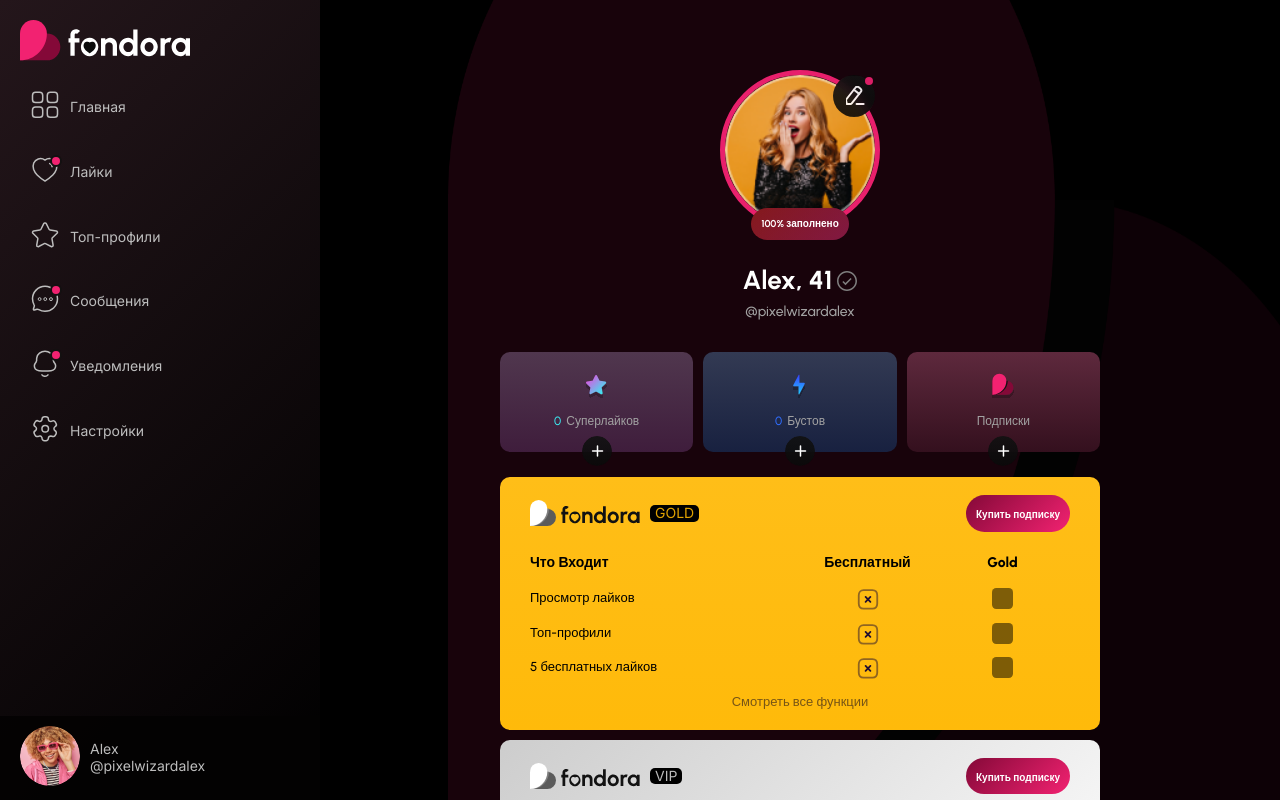
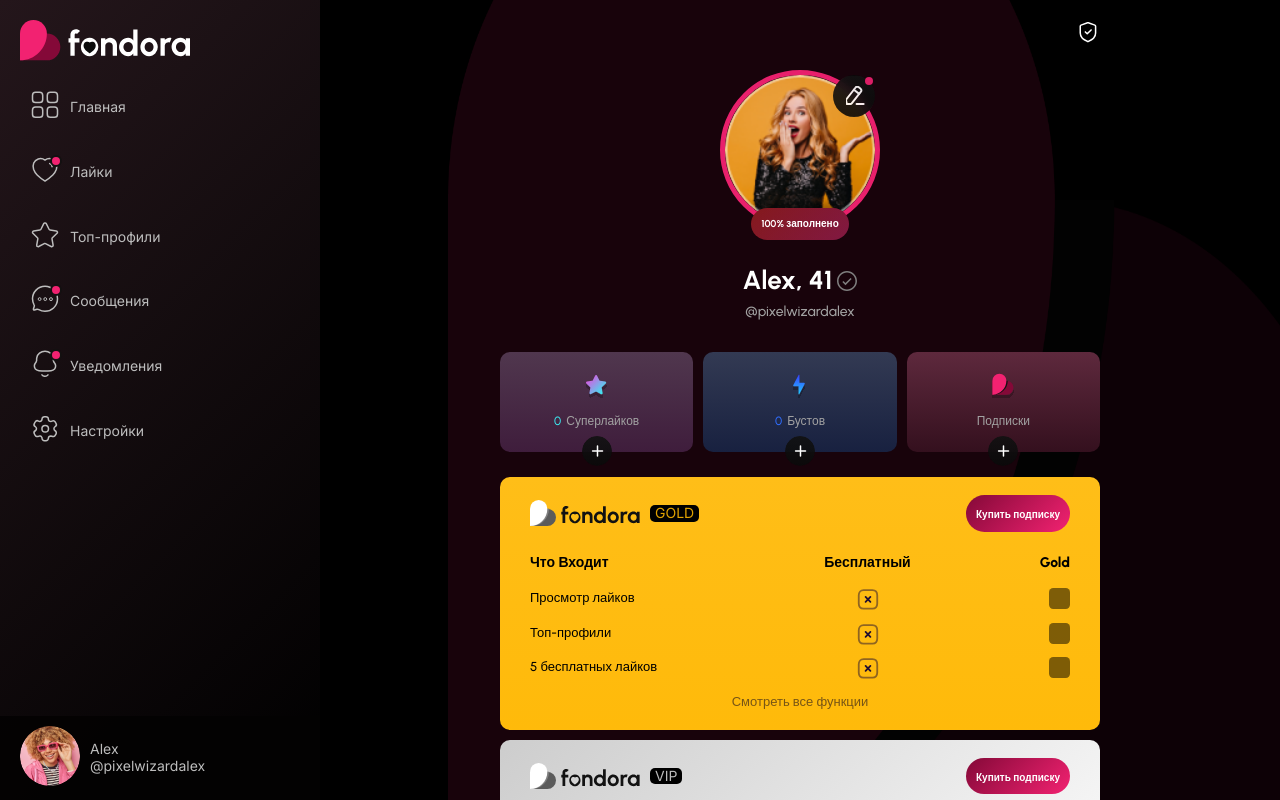
Before and after one commit to dmitryfrontender/fondora, a React (Create React App) app: page /my-profile in a window 1280 px wide. Built offline with nearby package versions, Linux system fonts and the light colour scheme.

Commit message:
63,64,65,67 + build

```diff
--- a/src/components/Modals/Protect/ProtectModal.scss
+++ b/src/components/Modals/Protect/ProtectModal.scss
@@ -15,7 +15,7 @@
 			gap: 10px;
 			.item {
 				display: flex;
-				align-items: center;
+				align-items: flex-start;
 				justify-content: flex-start;
 				position: relative;
 				border-radius: 20px;
--- a/src/components/Modals/Protect/ProtectModal.tsx
+++ b/src/components/Modals/Protect/ProtectModal.tsx
@@ -31,7 +31,7 @@
 				<div className='itemWrapper'>
 					<div className='item'>
 						<div className='img'>
-							<SVGIcon name='deleteBtn' size={25} />
+							<SVGIcon name='deleteBtn' size={20} />
 						</div>
 						<div className='description'>
 							<div className='main'>
@@ -49,7 +49,7 @@
 						}}
 					>
 						<div className='img'>
-							<SVGIcon name='unAvailableBtn' size={25} />
+							<SVGIcon name='unAvailableBtn' size={20} />
 						</div>
 						<div className='description'>
 							<div className='main'>
@@ -67,7 +67,7 @@
 						}}
 					>
 						<div className='img'>
-							<SVGIcon name='flagBtn' size={25} />
+							<SVGIcon name='flagBtn' size={20} />
 						</div>
 						<div className='description'>
 							<div className='main'>
@@ -80,7 +80,7 @@
 					</div>
 					<div className='item'>
 						<div className='img'>
-							<SVGIcon name='shieldDone' size={25} />
+							<SVGIcon name='shieldDone' size={20} />
 						</div>
 						<div className='description'>
 							<div className='main'>
--- a/src/pages/BoostSuperlike/BoostSuperLike.scss
+++ b/src/pages/BoostSuperlike/BoostSuperLike.scss
@@ -105,12 +105,13 @@
 							border-radius: 30px;
 							padding: 10px;
 							background: linear-gradient(135deg, rgb(132, 9, 56) -0.133%, rgb(242, 34, 113) 99.867%), linear-gradient(135deg, rgb(24, 25, 32) 0%, rgb(15, 15, 19) 100%);
+							pointer-events: none;
 
-							@media screen and (min-width: 1024px) {
-								&:hover {
-									background: linear-gradient(0deg, rgba(0, 0, 0, 0.20) 0%, rgba(0, 0, 0, 0.20) 100%), linear-gradient(92deg, #840938 -0.15%, #F22271 99.85%), linear-gradient(158deg, #181920 0%, #0F0F13 100%);
-								}
-							}
+							// @media screen and (min-width: 1024px) {
+							// 	&:hover {
+							// 		background: linear-gradient(0deg, rgba(0, 0, 0, 0.20) 0%, rgba(0, 0, 0, 0.20) 100%), linear-gradient(92deg, #840938 -0.15%, #F22271 99.85%), linear-gradient(158deg, #181920 0%, #0F0F13 100%);
+							// 	}
+							// }
 
 							span {
 								color: var(--white);
--- a/src/pages/My-profile/MyProfile.scss
+++ b/src/pages/My-profile/MyProfile.scss
@@ -7,7 +7,7 @@
 			height: min-content;
 			position: absolute;
 			top: 20px;
-			right: 20px;
+			right: 0;
 		}
 		.userInfo {
 			display: block;
@@ -278,6 +278,10 @@
 								letter-spacing: 0%;
 								text-align: left;
 							}
+
+							&:last-child {
+								text-align: right;
+							}
 						}
 						.gold {
 							svg {
--- a/src/pages/My-profile/MyProfile.tsx
+++ b/src/pages/My-profile/MyProfile.tsx
@@ -37,7 +37,7 @@
 			<div className='page myProfile'>
 				<div className='pageItems'>
 					<div className='protect'>
-						<SVGIcon name='protectIcon' size={24} />
+						<SVGIcon name='protectIcon' size={24} stroke={'#fff'} />
 					</div>
 					<div className='userInfo'>
 						<div className='userAvatar'>
```
Also changed, not shown: 11 other files (tests, documents, lock files or other folders).
